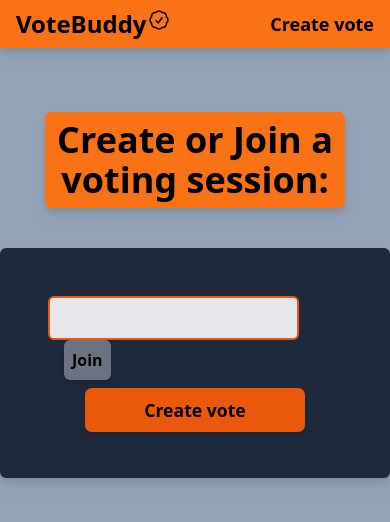
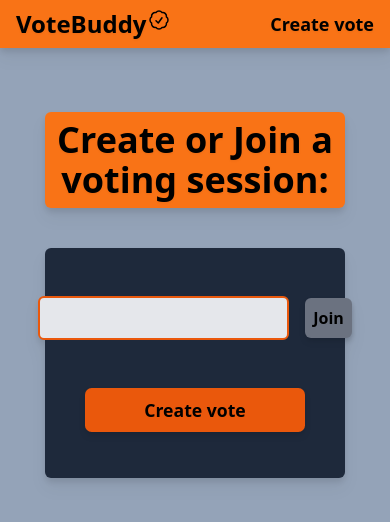
Before and after one commit to Murkan12/VoteBuddy, a React (Vite) app in the folder client/: page / in a window 390 px wide. Shown: the top 522 px of the page. Built offline with nearby package versions, Linux system fonts and the light colour scheme.

Commit message:
Update main page styling

```diff
--- a/client/src/pages/Home.jsx
+++ b/client/src/pages/Home.jsx
@@ -23,14 +23,14 @@ export const Home = ({
         <TitleBox>Create or Join a voting session:</TitleBox>
         <div className="flex justify-center">
           <ContentContainer>
-            <div className="flex flex-col items-center md:flex-row p-12 justify-between h-[230px] md:h-auto md:w-[550px]">
+            <div className="flex flex-col items-center md:flex-row p-12 justify-between h-[230px] md:h-auto md:w-[550px] md:space-x-5 w-[300px]">
               <form
                 onSubmit={(event) => {
                   event.preventDefault();
                   handleFetch(code);
                 }}
                 name="form"
-                className=" items-center "
+                className=" items-center flex"
               >
                 <input
                   type="text"
--- a/client/src/pages/Results.jsx
+++ b/client/src/pages/Results.jsx
@@ -28,7 +28,6 @@ export const Results = ({
     socket.emit("join-room", joinCode);
     socket.on("vote-updated", (msg) => {
       handleFetch(joinCode);
-      console.log(msg);
     });
   }, []);
 
```
Also changed, not shown: 3 other files (tests, documents, lock files or other folders).
